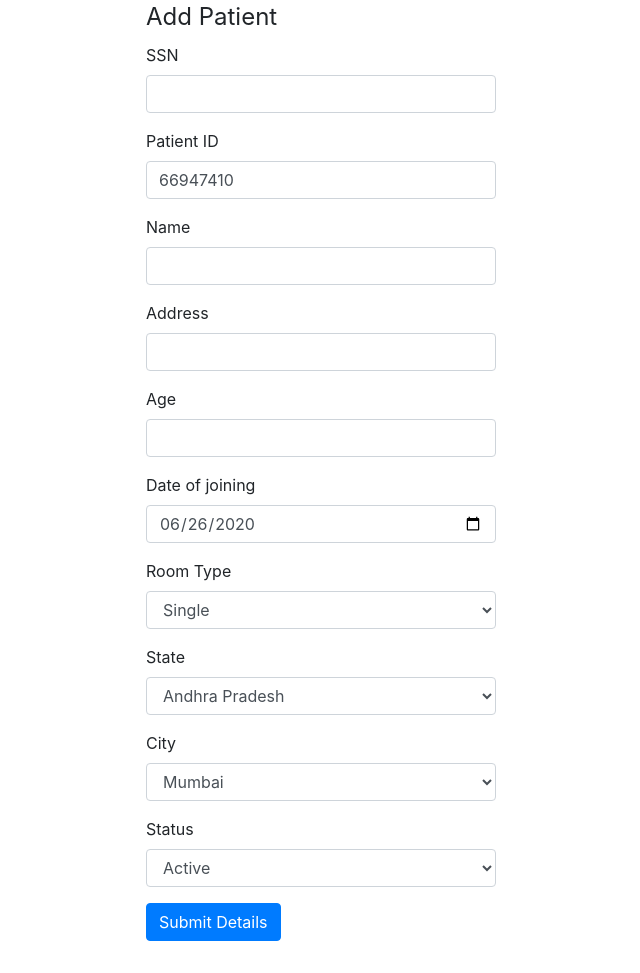
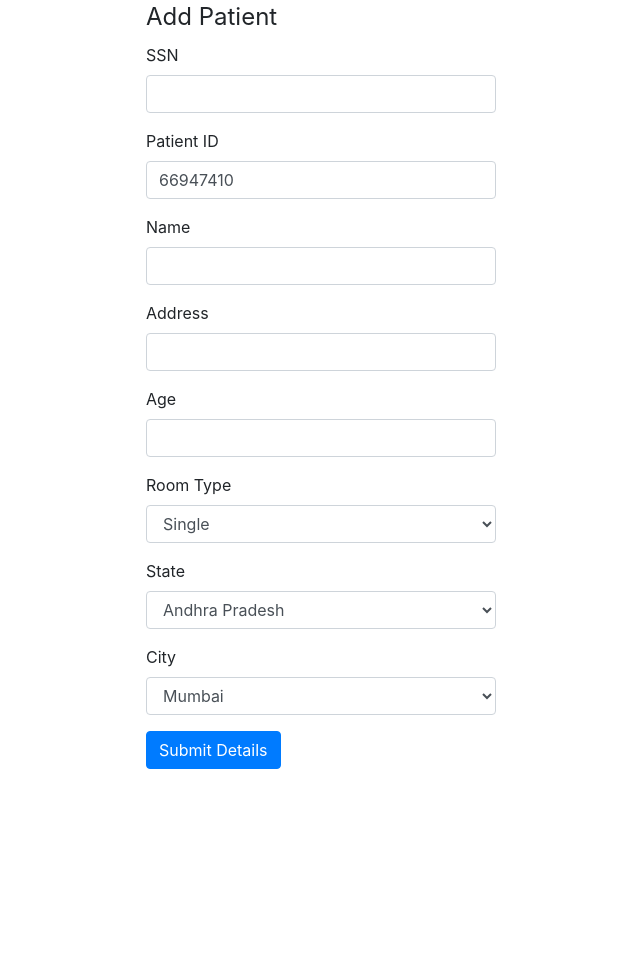
Before and after one commit to AniketCPatel/hospitalmanagementsystem, a Flask app: page /add_patient in a window 1280 px wide. Shown: the part 91-1064 px from the top of the page, without its empty margins (319-959 px from the left). After the commit the page ends 860 px from the top, so only its background shows below. Run offline with Flask 2, Linux system fonts and the light colour scheme; a user stored in the database is signed in; data comes from the database, SQL or seed files in the repository; both versions use the stored data as it was after the commit; some libraries are stand-ins or nearby versions.

Commit message:
Minor Bug Fixes

```diff
--- a/hms/routes.py
+++ b/hms/routes.py
@@ -84,6 +84,8 @@ def add_patient():
 		if not form.patient_id.data:
 			form.patient_id.data = PatientDetailsForm.generate_patient_id()
 		form.patient_DOD.data = dt(3000,1,1)
+		form.patient_DOD.data = dt.today()
+		form.patient_status.data = "Active"
 		if form.validate_on_submit():
 			patient = Patient(ssn=form.ssn.data, patient_id=form.patient_id.data, patient_name=form.patient_name.data, patient_address=form.patient_address.data, patient_age=form.patient_age.data, patient_DOJ=form.patient_DOJ.data, patient_DOD=form.patient_DOD.data, patient_room_type=form.patient_room_type.data, patient_state=form.patient_state.data, patient_city=form.patient_city.data, patient_status=form.patient_status.data)
 			db.session.add(patient)
--- a/hms/templates/add_patient.html
+++ b/hms/templates/add_patient.html
@@ -73,19 +73,6 @@
 					{% endif %}
 				</div>
 				<div class="form-group">
-					{{ form.patient_DOJ.label(class="form-control-label") }}
-					{% if form.patient_DOJ.errors %}
-						{{ form.patient_DOJ(class="form-control is-invalid") }}
-						<div class="alert alert-danger">
-							{% for error in form.patient_DOJ.errors %}
-								<span>{{ error }}</span>
-							{% endfor %}
-						</div>
-					{% else %}
-						{{ form.patient_DOJ(class="form-control") }}
-					{% endif %}
-				</div>
-				<div class="form-group">
 					{{ form.patient_room_type.label(class="form-control-label") }}
 					{% if form.patient_room_type.errors %}
 						{{ form.patient_room_type(class="form-control is-invalid") }}
@@ -125,19 +112,6 @@
 					{% endif %}
 				</div>
 				<div class="form-group">
-					{{ form.patient_status.label(class="form-control-label") }}
-					{% if form.patient_status.errors %}
-						{{ form.patient_status(class="form-control is-invalid") }}
-						<div class="alert alert-danger">
-							{% for error in form.patient_status.errors %}
-								<span>{{ error }}</span>
-							{% endfor %}
-						</div>
-					{% else %}
-						{{ form.patient_status(class="form-control") }}
-					{% endif %}
-				</div>
-				<div class="form-group">
 					{{ form.submit(class="btn btn-primary") }}
 				</div>
 			</fieldset>
```
Also changed, not shown: hms/site.db.
